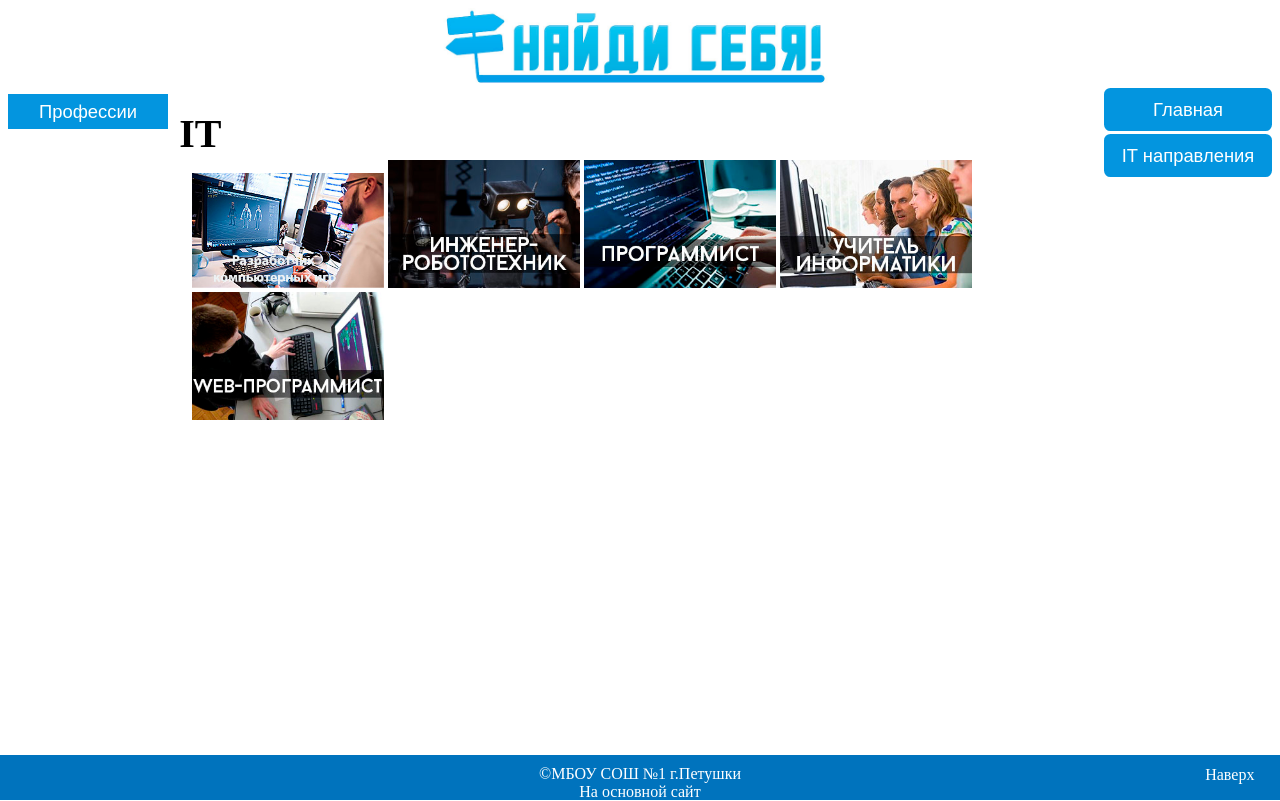
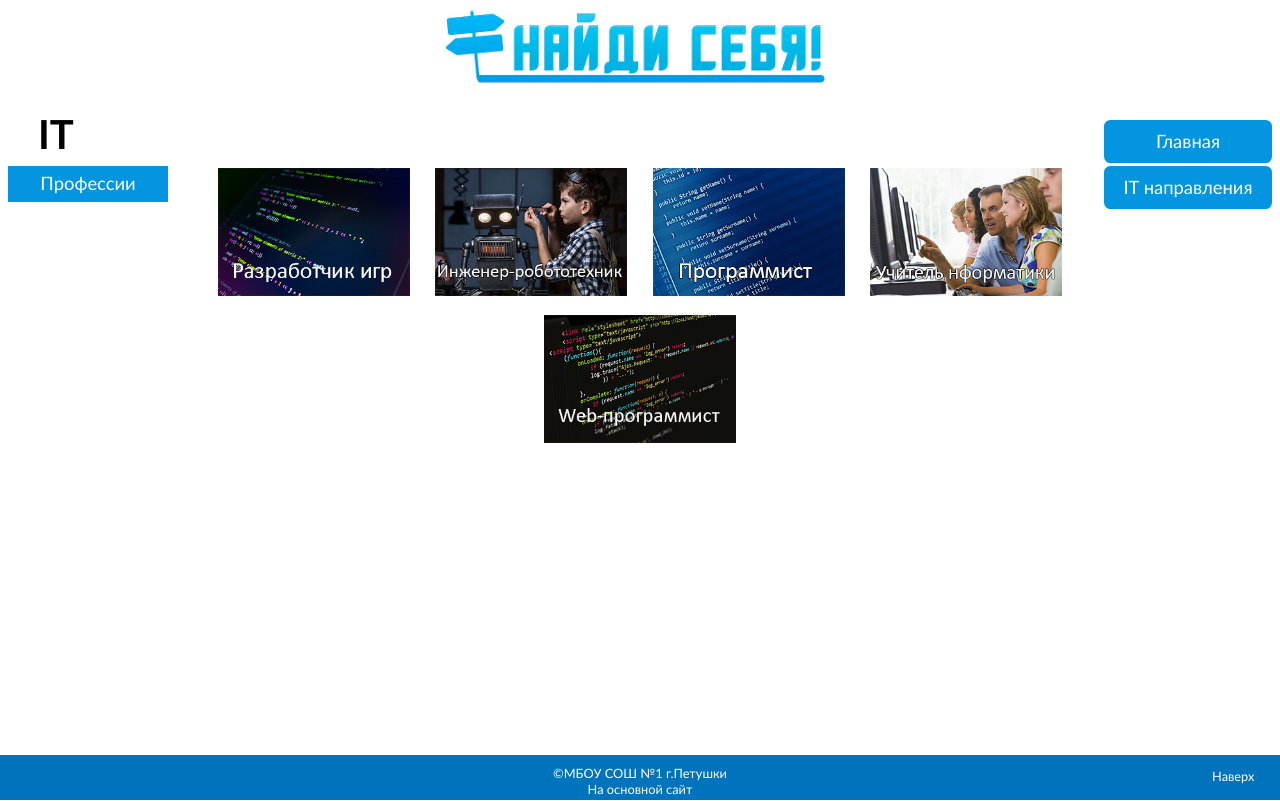
Before and after one commit to Shogaan/site_of_school_2019, a plain HTML site: page it/it_main.html in a window 1280 px wide. Drawn offline with Linux system fonts and the light colour scheme.

Commit message:
Add files via upload

```diff
--- a/it/it_main.html
+++ b/it/it_main.html
@@ -9,6 +9,7 @@
 
 	<body>
 		<header><img id="head_img" alt="Найди себя" src="../images/find_yourself-title.jpg"></header>
+		<div class="dropdown_and_label">
 			<nav role="navigation">
 				<ul id="prof_dropdown">
 					<li>
@@ -19,14 +20,15 @@
 					</li>
 				</ul>
 			</nav>
-		<p id="subject_or_prof">IT</p>
+			<p id="subject_or_prof">&emsp;IT</p>
+		</div>
 
 		<div class="list_of_proffesions">
-			<a href="#"><img class="element_of_list" src="../images/it/gamedev.jpg"></a>
-			<a href="#"><img class="element_of_list" src="../images/it/ingrobot.jpg"></a>
-			<a href="#"><img class="element_of_list" src="../images/it/program.jpg"></a>
-			<a href="#"><img class="element_of_list" src="../images/it/uchitinform.jpg"></a>
-			<a href="#"><img class="element_of_list" src="../images/it/webprogr.jpg"></a>
+			<a href="#"><img class="element_of_list" src="../images/it/gamedev_new.jpg"></a>
+			<a href="#"><img class="element_of_list" src="../images/it/ingrobot_new.jpg"></a>
+			<a href="#"><img class="element_of_list" src="../images/it/program_new.jpg"></a>
+			<a href="#"><img class="element_of_list" src="../images/it/uchitinform_new.jpg"></a>
+			<a href="#"><img class="element_of_list" src="../images/it/webprogr_new.jpg"></a>
 		</div>
 
 		<nav>
@@ -38,7 +40,7 @@
 
 		<footer>
 			<div>©МБОУ СОШ №1 г.Петушки</div>
-			<a id="link_to_main" href="#">На основной сайт</a>
+			<a id="link_to_main" href="http://filino.ucoz.ru/">На основной сайт</a>
 			<a id="up_btn" class="topbutton" href="">Наверх</a>
 		</footer>
 	</body>
--- a/styles/list_of_prof.css
+++ b/styles/list_of_prof.css
@@ -1,18 +1,31 @@
 .list_of_proffesions {
+	display: flex;
 	position: absolute;
-	width: 70%;
 	top: 20vh;
 	left: 15vw;
+	width: 70vw;
+	flex-wrap: wrap;
+	justify-content: center;
 }
 
 .element_of_list {
 	width: 15vw;
+	margin: 1vh 1vw;
 }
 
 #subject_or_prof {
-	position: absolute;
-	top: 8.7vh;
-	left: 14vw;
 	font-size: 5vh;
 	font-weight: 600;
 }
+
+.dropdown_and_label {
+	display: flex;
+	flex-direction: column-reverse;
+	position: absolute;
+	top: 8.8vh;
+	left: 0.625vw;
+}
+
+#prof_dropdown {
+	margin-top: -4vh;
+}
--- a/styles/style.css
+++ b/styles/style.css
@@ -1,3 +1,7 @@
+body {
+	font-family: Calibri;
+}
+
 header {
 	text-align: center;
 }
@@ -6,7 +10,6 @@ ul {
 	margin: 0;
 	padding: 0;
 	list-style: none;
-	font-family: arial;
 }
 
 ul li {
@@ -18,9 +21,6 @@ ul li a {
 	text-decoration: none;
 	color: white;
 	display: block;
-}
-
-ul li a:hover {
 }
 
 ul li ul li{
@@ -36,11 +36,6 @@ ul li:hover ul li {
 	background-color: #0395DF;
 }
 
-#ret li a:hover {
-	background-color: none;
-	/*transform: scale(1.1, 1.1);*/
-}
-
 #welcome_text {
 	word-wrap: break-word;
 	text-align: center;
@@ -53,7 +48,7 @@ footer {
 	bottom: 0;
 	left: 0;
 	width: 100%;
-	height: 3.5vw;
+	height: 3.5vw; /* make adaptive */
 	margin: 0 auto;
 	text-align: center;
 }
@@ -69,10 +64,6 @@ footer a:hover {
 
 @media screen and (orientation: landscape)
 {
-	ul {
-		top: 11vh;
-	}
-
 	ul li {
 		width: 12.5vw;
 		height: 4.4vh;
@@ -80,13 +71,9 @@ footer a:hover {
 		font-size: 2.3vh;
 	}
 
-	#prof_dropdown {
-		top: 10vh;
-		left: 0.625vw;
-	}
-
 	#ret {
 		position: absolute;
+		top: 15vh;
 		right: 0.625vw;
 	}
 
@@ -124,6 +111,10 @@ footer a:hover {
 		width: 15vw;
 	}
 
+	footer {
+		font-size: 1vw;
+	}
+
 	footer div {
 		margin-top: .8vw;
 	}
@@ -151,6 +142,7 @@ footer a:hover {
 
 	#ret {
 		position: absolute;
+		top: 13vh;
 		right: 0.625vw;
 	}
 
```
Also changed, not shown: images/example_vertical_index.jpg (added), images/it/gamedev_new.jpg (added), images/it/ingrobot_new.jpg (added), images/it/program_new.jpg (added), images/it/uchitinform_new.jpg (added), images/it/webprogr_new.jpg (added). Lines whose indentation alone changed are shown as unchanged.
